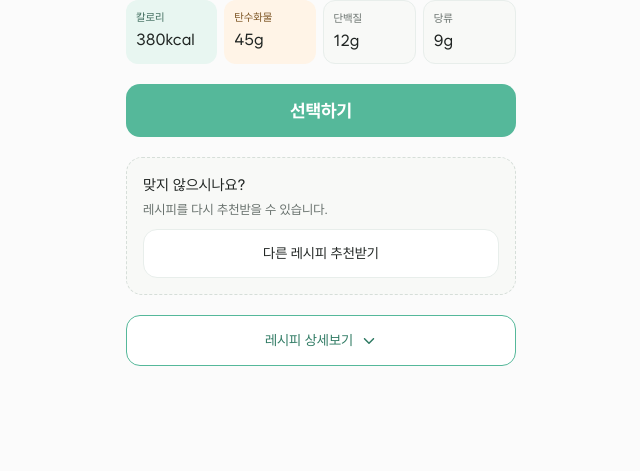
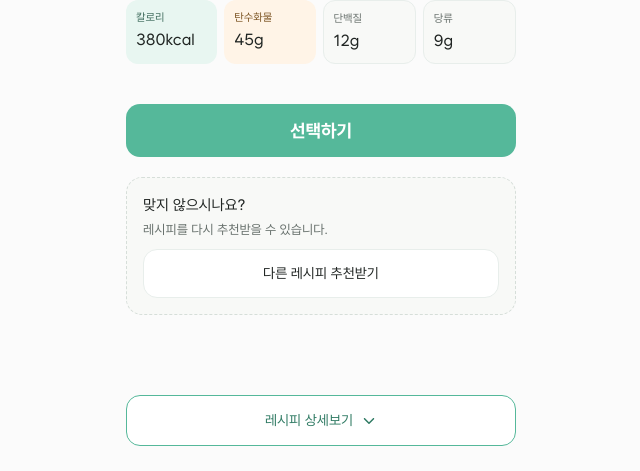
Before and after one commit to leeeeeseojin/26-1_14th-hackathon-FE, a React (Vite) app: page /recipe/suggest in a window 1280 px wide. Shown: the part 392-863 px from the top of the page, without its empty margins (319-959 px from the left). Before the commit the page ends 800 px from the top, so only its background shows below. Built offline with nearby package versions, Linux system fonts and the light colour scheme.

Commit message:
design: 전체 레이아웃 및 버튼 영역 스타일

```diff
--- a/src/components/common-button/CommonButton.jsx
+++ b/src/components/common-button/CommonButton.jsx
@@ -4,13 +4,14 @@ const CommonButton = ({
   children,
   type = 'button',
   weight = 'bold',
+  className = '',
   onClick,
   disabled = false,
 }) => {
   return (
     <button
       type={type}
-      className={`common-button common-button--${weight}`}
+      className={`common-button common-button--${weight} ${className}`}
       onClick={onClick}
       disabled={disabled}
     >
--- a/src/pages/recipe-suggest-page/entry/RecipeSuggestPage.css
+++ b/src/pages/recipe-suggest-page/entry/RecipeSuggestPage.css
@@ -61,6 +61,14 @@
 .recipe-suggest-page__nutrient-list {
   display: flex;
   gap: 7px;
+}
+
+.recipe-suggest-page__gap-lg {
+  margin-top: 20px;
+}
+
+.recipe-suggest-page__gap-xl {
+  margin-top: 60px;
 }
 
 .recipe-suggest-page__notice {
--- a/src/pages/recipe-suggest-page/entry/RecipeSuggestPage.jsx
+++ b/src/pages/recipe-suggest-page/entry/RecipeSuggestPage.jsx
@@ -64,7 +64,9 @@ export default function RecipeSuggestPage({ onBack, onSelect, onRetry }) {
             ))}
           </div>
 
-          <CommonButton onClick={onSelect}>선택하기</CommonButton>
+          <CommonButton className='recipe-suggest-page__gap-lg' onClick={onSelect}>
+            선택하기
+          </CommonButton>
 
           <div className='recipe-suggest-page__notice'>
             <div className='recipe-suggest-page__notice-text'>
@@ -80,7 +82,7 @@ export default function RecipeSuggestPage({ onBack, onSelect, onRetry }) {
 
           <button
             type='button'
-            className='recipe-suggest-page__detail-toggle'
+            className='recipe-suggest-page__detail-toggle recipe-suggest-page__gap-xl'
             onClick={() => setIsDetailOpen((prev) => !prev)}
           >
             {isDetailOpen ? '레시피 닫기' : '레시피 상세보기'}
@@ -111,7 +113,7 @@ export default function RecipeSuggestPage({ onBack, onSelect, onRetry }) {
                 </div>
               </section>
 
-              <section className='recipe-suggest-page__section'>
+              <section className='recipe-suggest-page__section recipe-suggest-page__gap-lg'>
                 <h3 className='recipe-suggest-page__section-title'>
                   영양 정보 변화{' '}
                   <span className='recipe-suggest-page__section-sub'>(1인분 기준)</span>
@@ -132,7 +134,7 @@ export default function RecipeSuggestPage({ onBack, onSelect, onRetry }) {
                 </div>
               </section>
 
-              <section className='recipe-suggest-page__section'>
+              <section className='recipe-suggest-page__section recipe-suggest-page__gap-lg'>
                 <h3 className='recipe-suggest-page__section-title'>조리 단계</h3>
                 <div className='recipe-suggest-page__step-card'>
                   {DUMMY_DETAIL_COOKING_STEPS.map((step, index) => (
```
